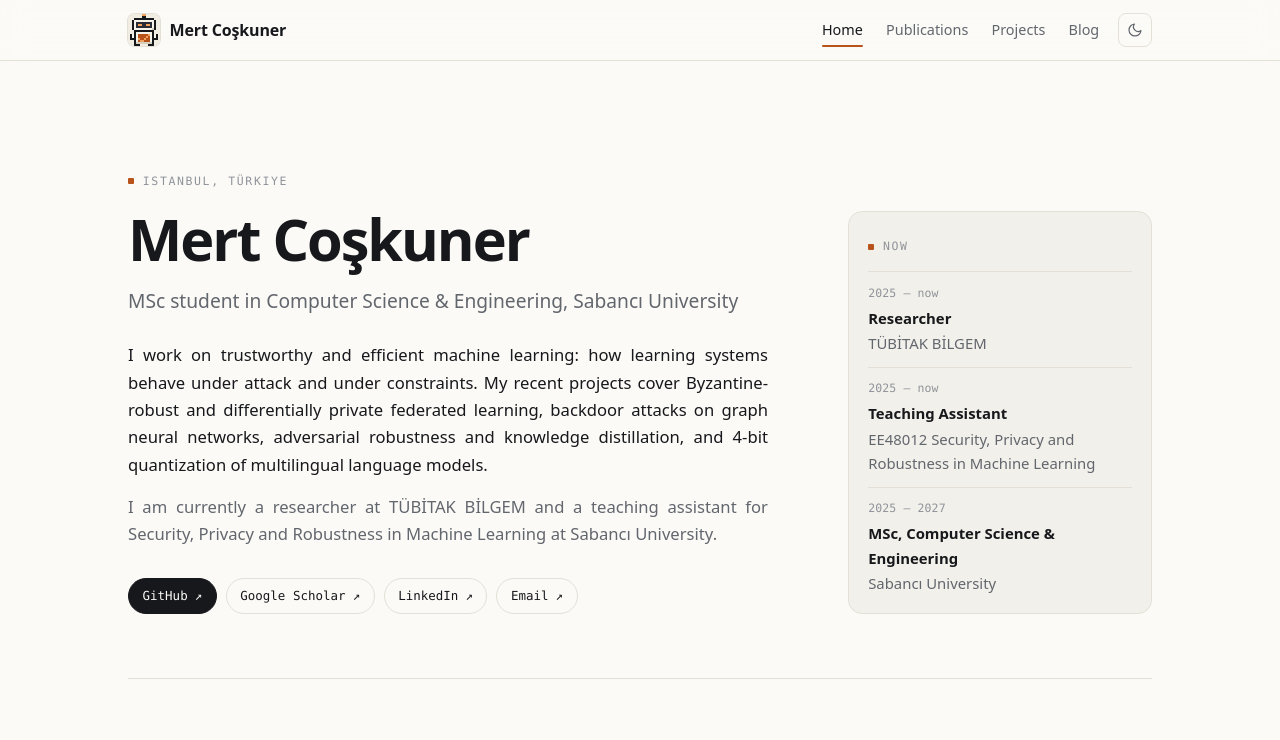
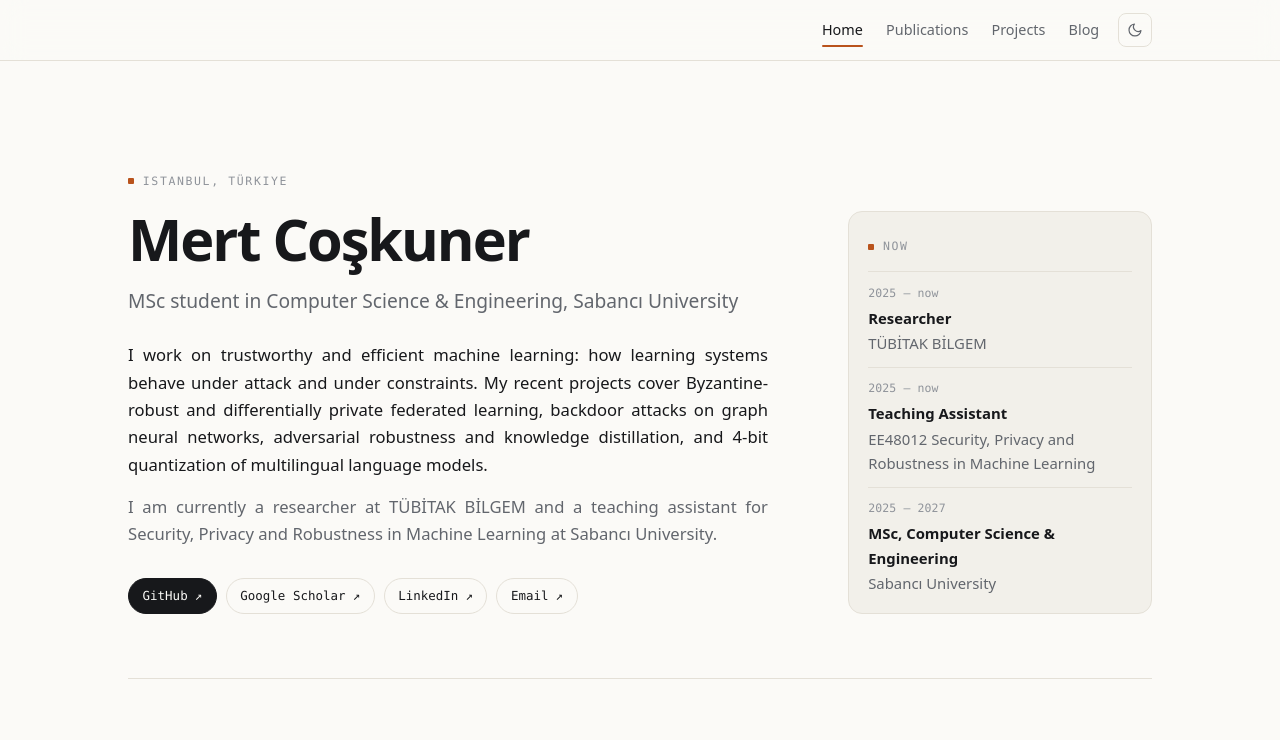
Before and after one commit to mertcoskuner/mertcoskuner.github.io, an Astro site: page / in a window 1280 px wide. Shown: the top 740 px of the page. Built offline with nearby package versions, Linux system fonts and the light colour scheme; Astro itself is replaced by a stand-in of ours.

Commit message:
feat: drop the header logo and name on the home page

```diff
--- a/src/components/Header.astro
+++ b/src/components/Header.astro
@@ -11,10 +11,12 @@ const current = (href) => (href === "/" ? path === "/" : path.startsWith(href));
 
 <header class="site-header">
   <div class="wrap">
-    <a class="wordmark" href="/" aria-label="Mert Coşkuner, home">
-      <img class="mark" src="/favicon.svg" alt="" width="32" height="32" />
-      <span class="name">Mert Coşkuner</span>
-    </a>
+    {path !== "/" && (
+      <a class="wordmark" href="/" aria-label="Mert Coşkuner, home">
+        <img class="mark" src="/favicon.svg" alt="" width="32" height="32" />
+        <span class="name">Mert Coşkuner</span>
+      </a>
+    )}
     <nav class="nav" aria-label="Main">
       {items.map((item) => (
         <a href={item.href} class={item.href === "/" ? "home" : undefined} aria-current={current(item.href) ? "page" : undefined}>{item.label}</a>
--- a/src/styles/global.css
+++ b/src/styles/global.css
@@ -193,6 +193,7 @@ a:hover {
   display: flex;
   align-items: center;
   gap: 0.25rem;
+  margin-left: auto;
 }
 
 .nav a {
```
